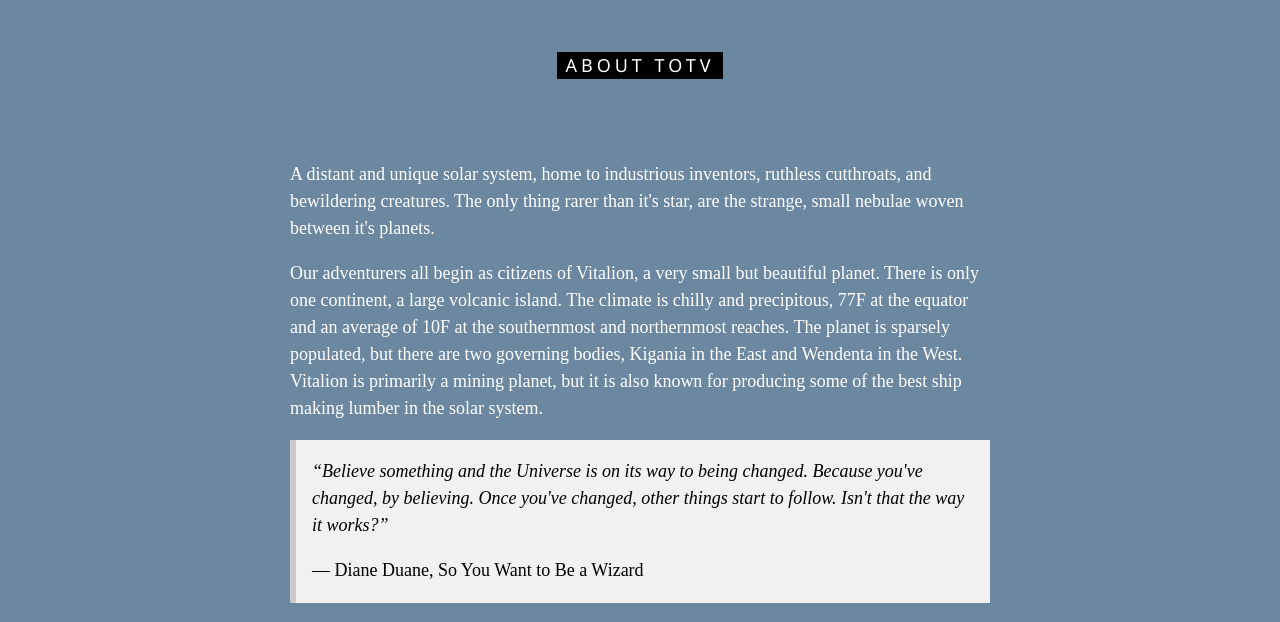
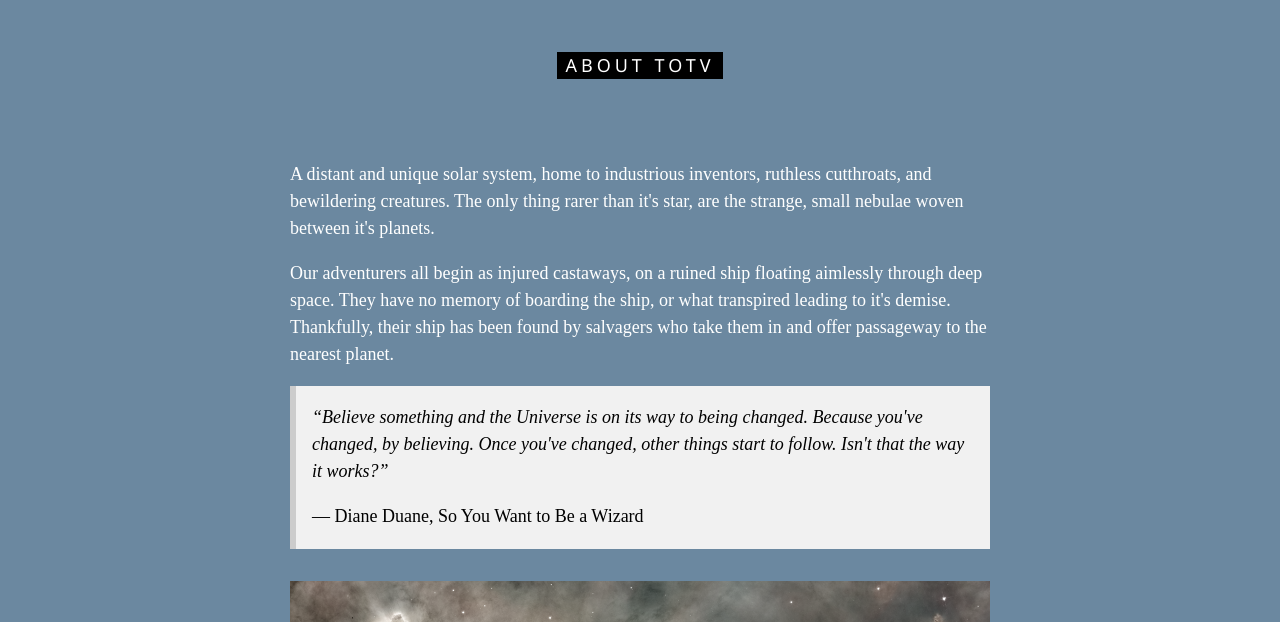
Before and after one commit to crsullivan/TitansoftheVoid, a plain HTML site: page index.html in a window 1280 px wide. Shown: the part 622-1244 px from the top of the page. Drawn offline with nearby package versions, Linux system fonts and the light colour scheme; a web font is replaced by a local one.

Commit message:
Changes CTA

```diff
--- a/index.html
+++ b/index.html
@@ -67,7 +67,7 @@ body, html {
   <div class="w3-content" style="max-width:700px">
     <h5 class="w3-center w3-padding-64"><span class="w3-tag w3-wide">ABOUT TOTV</span></h5>
     <p>A distant and unique solar system, home to industrious inventors, ruthless cutthroats, and bewildering creatures. The only thing rarer than it's star, are the strange, small nebulae woven between it's planets.</p>
-    <p>Our adventurers all begin as citizens of Vitalion, a very small but beautiful planet. There is only one continent, a large volcanic island. The climate is chilly and precipitous, 77F at the equator and an average of 10F at the southernmost and northernmost reaches.  The planet is sparsely populated, but there are two governing bodies, Kigania in the East and Wendenta in the West. Vitalion is primarily a mining planet, but it is also known for producing some of the best ship making lumber in the solar system.
+    <p>Our adventurers all begin as injured castaways, on a ruined ship floating aimlessly through deep space. They have no memory of boarding the ship, or what transpired leading to it's demise. Thankfully, their ship has been found by salvagers who take them in and offer passageway to the nearest planet.
     </p>
     <div class="w3-panel w3-leftbar w3-light-grey">
       <p><i>“Believe something and the Universe is on its way to being changed. Because you've changed, by believing. Once you've changed, other things start to follow. Isn't that the way it works?”</i></p>
```
